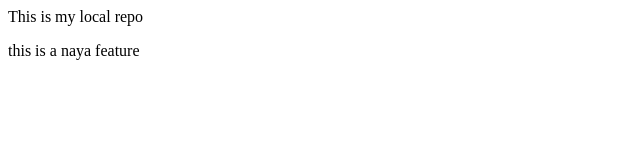
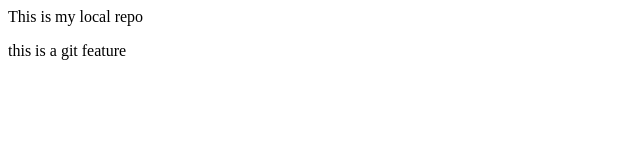
Before and after one commit to krati05/localrepo, a plain HTML site: page index.html in a window 1280 px wide. Shown: the full height of the page, 0-640 px from the left. Drawn offline with Linux system fonts and the light colour scheme.

Commit message:
feature1

```diff
--- a/index.html
+++ b/index.html
@@ -1,2 +1,2 @@
 <p>This is my local repo</p>
-<P> this is a naya feature</P>
+<P> this is a git feature</P>
```
